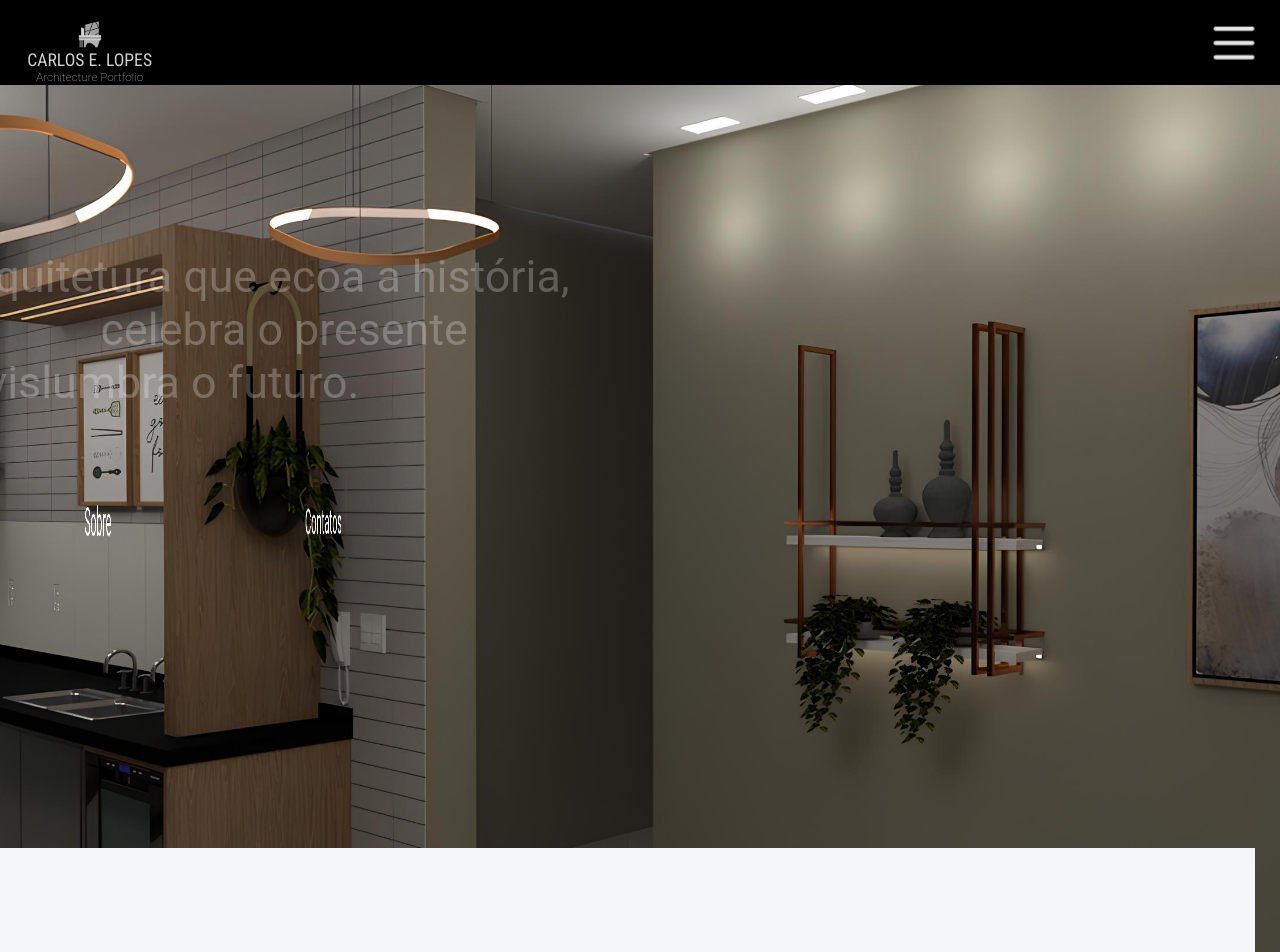
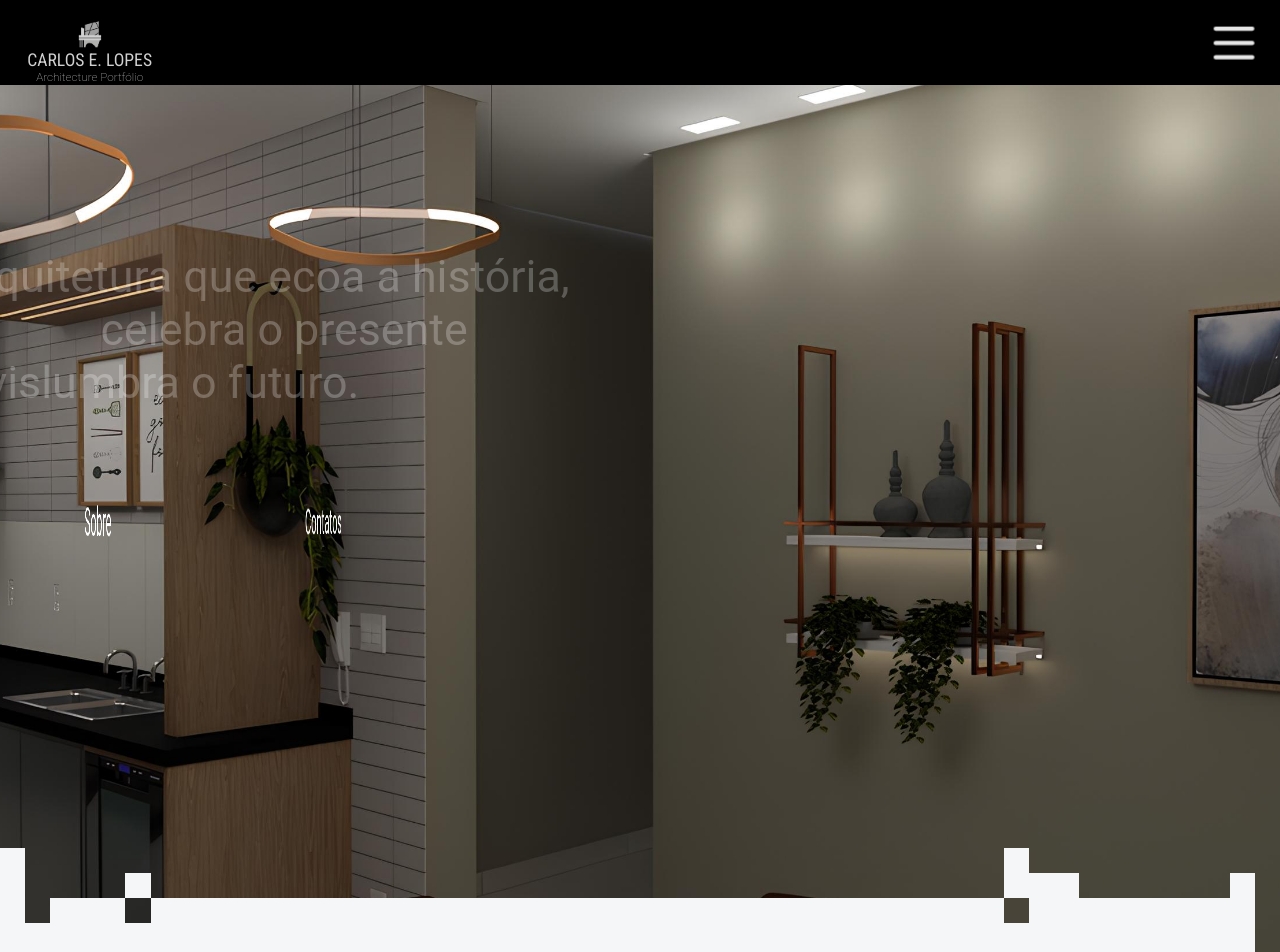
Before and after one commit to AllanC12/lopes_archictecture, a Next.js app: page / in a window 1280 px wide. Shown: the top 952 px of the page. Built offline with nearby package versions, Linux system fonts and the light colour scheme.

Commit message:
correção de elementos

```diff
--- a/components/FooterBanner.tsx
+++ b/components/FooterBanner.tsx
@@ -15,47 +15,47 @@ const FooterBanner = () => {
       <div className={styles.column}>
 
         {allPositions.map((element,index) => (
-          <div key={index}>
+          <>
             {
               columnOne.includes(element) ? (
-                <Square isTransparent={false} isWhite={true} />
+                <Square key={index} isTransparent={false} isWhite={true} />
               ) : (
-                <Square isTransparent={true} isWhite={false} />
+                <Square key={index} isTransparent={true} isWhite={false} />
 
               )
             }
-          </div>
+          </>
 
         ))}
 
       </div>
       <div className={styles.column}>
       {allPositions.map((element,index) => (
-          <div key={index}>
+          <>
             {
               columnTwo.includes(element) ? (
-                <Square isTransparent={false} isWhite={true} />
+                <Square key={index} isTransparent={false} isWhite={true} />
               ) : (
-                <Square isTransparent={true} isWhite={false} />
+                <Square key={index} isTransparent={true} isWhite={false} />
 
               )
             }
-          </div>
+          </>
 
         ))}
       </div>
       <div className={styles.column}>
       {allPositions.map((element,index) => (
-          <div key={index}>
+          <>
             {
               columnThree.includes(element) ? (
-                <Square isTransparent={true} isWhite={false} />
+                <Square key={index} isTransparent={true} isWhite={false} />
               ) : (
-                <Square isTransparent={false} isWhite={true} />
+                <Square key={index} isTransparent={false} isWhite={true} />
 
               )
             }
-          </div>
+          </>
 
         ))}
       </div>
```
